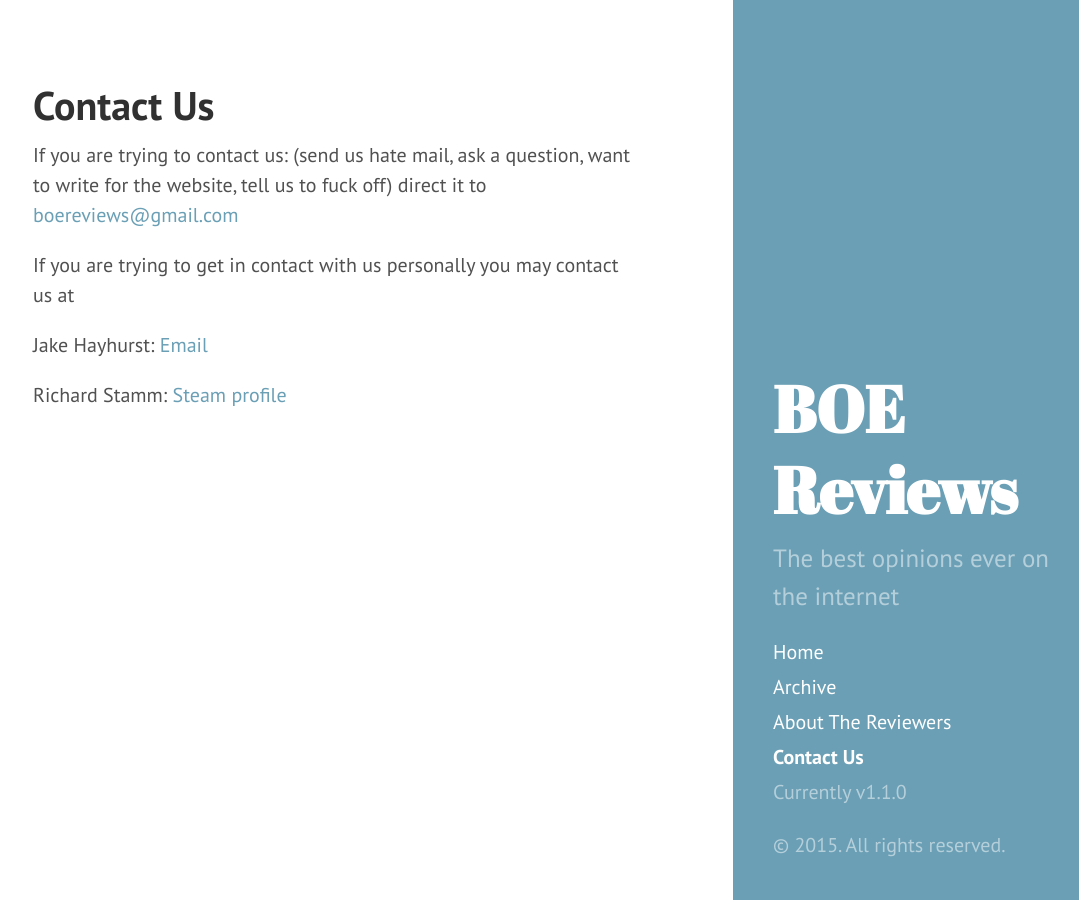
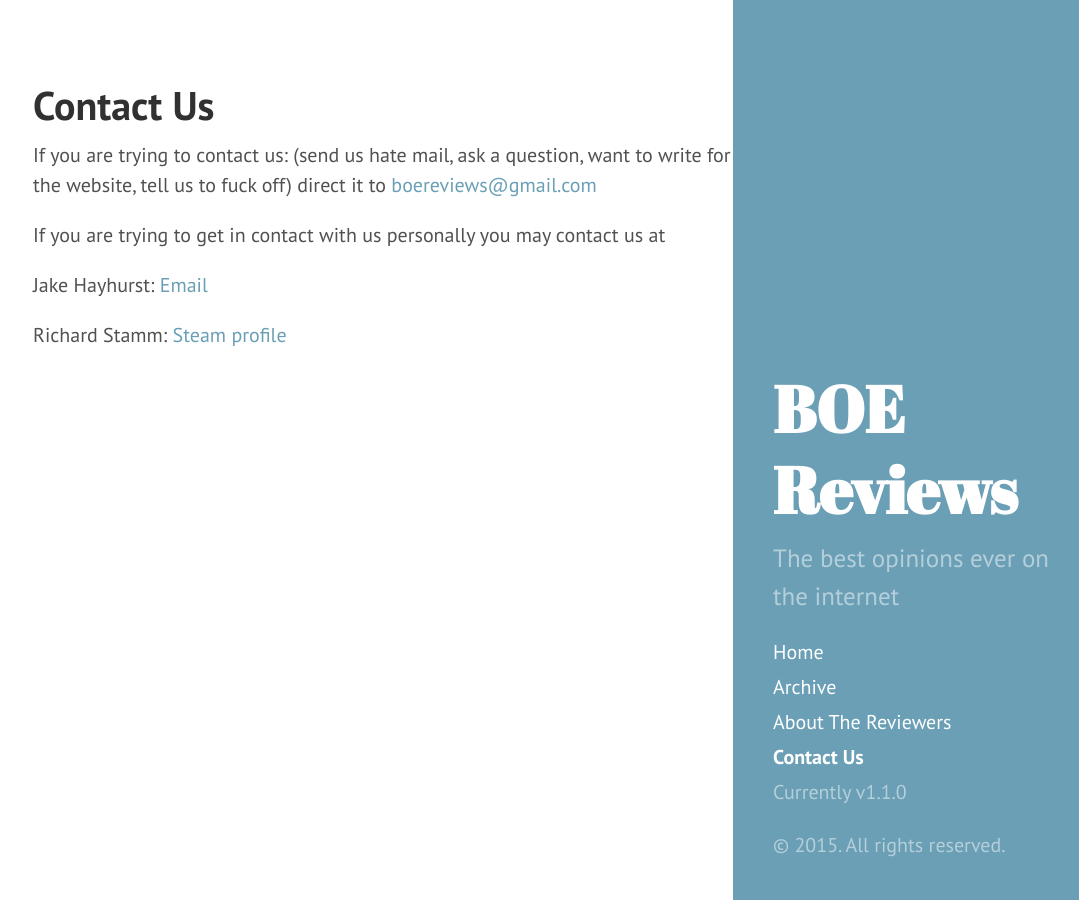
Before and after one commit to LordFluffyPants/LordFluffyPants.github.io, a Jekyll site: the page built from contact.md, in a window 1280 px wide. Shown: the whole page, without its empty margins (187-1266 px from the left). Built offline with Jekyll 4.4.1, drawn with Linux system fonts in a browser that asks for light colours; Markdown is read by kramdown in place of the engine named in the settings.

Commit message:
I should but i am lazy

```diff
--- a/public/css/hyde.css
+++ b/public/css/hyde.css
@@ -174,7 +174,7 @@ a.sidebar-nav-item:focus {
     margin-right: 22rem;
     */
     margin-left: 10rem;
-    margin-right: 22rem;
+    margin-right: 10rem;
   }
   .layout-reverse .content a,
   .layout-reverse .related-posts li a:hover {
```
